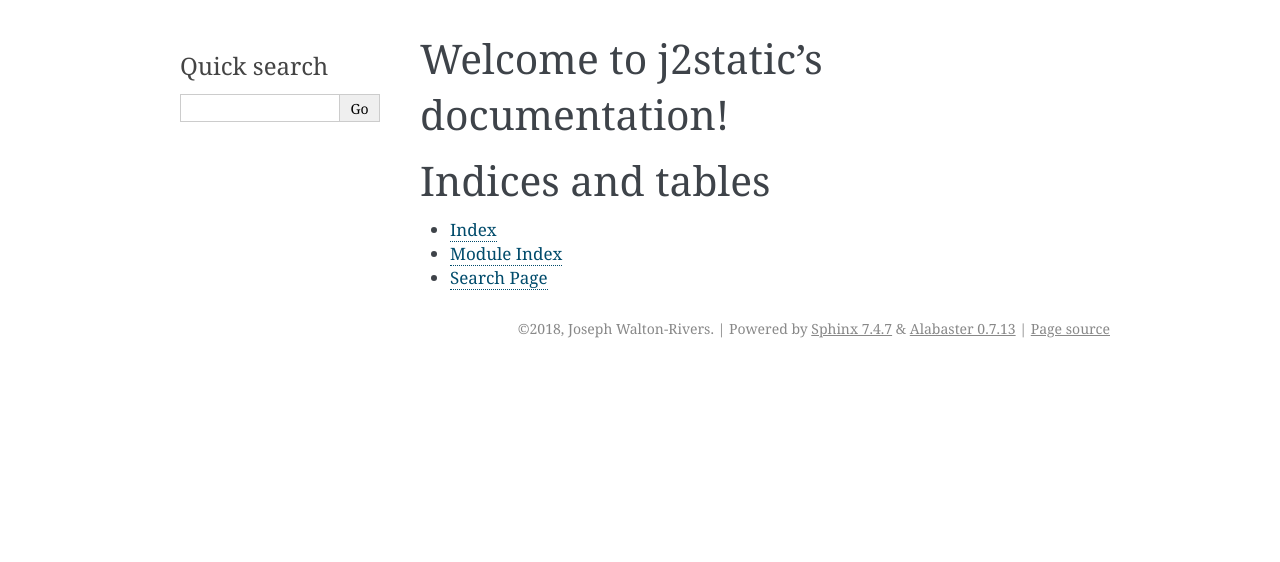
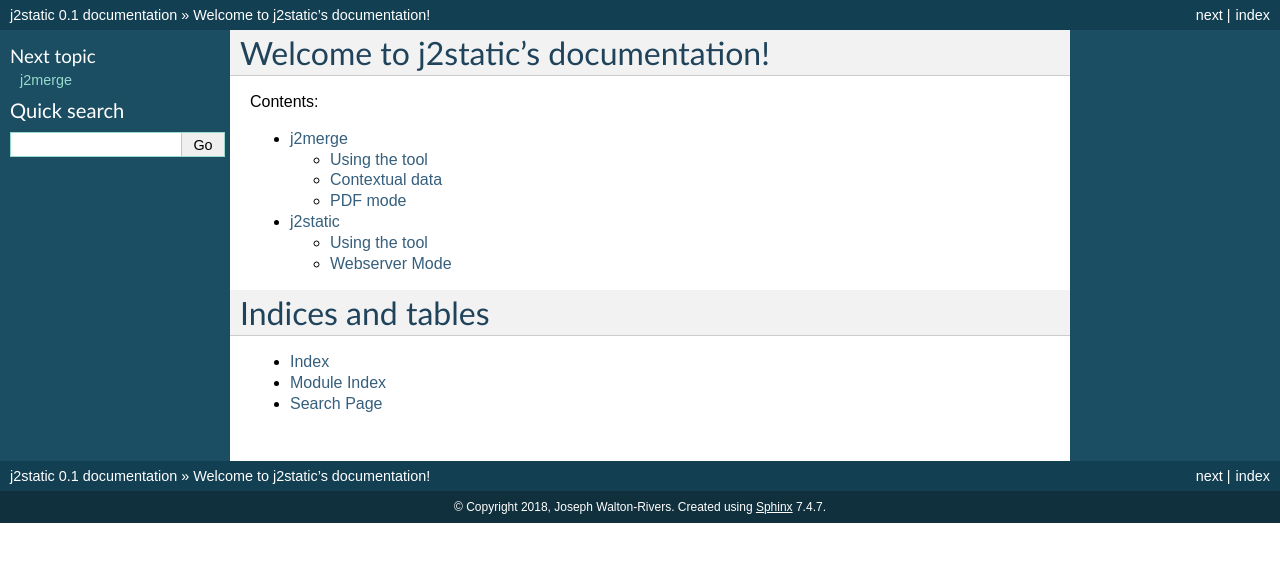
Before and after one commit to fossgalaxy/j2static, a Sphinx documentation site: the page built from docs/index.rst, in a window 1280 px wide. Shown: the top 562 px of the page. Built offline with Sphinx 7.4.7, drawn with Linux system fonts in a browser that asks for light colours.

Commit message:
fix documentation errors

```diff
--- a/docs/conf.py
+++ b/docs/conf.py
@@ -83,7 +83,7 @@
 # The theme to use for HTML and HTML Help pages.  See the documentation for
 # a list of builtin themes.
 #
-html_theme = 'alabaster'
+html_theme = 'classic'
 
 # Theme options are theme-specific and customize the look and feel of a theme
 # further.  For a list of options available for each theme, see the
--- a/docs/index.rst
+++ b/docs/index.rst
@@ -10,7 +10,8 @@
    :maxdepth: 2
    :caption: Contents:
 
-
+   merge.rst
+   generate.rst
 
 Indices and tables
 ==================
--- a/docs/merge.rst
+++ b/docs/merge.rst
@@ -1,9 +1,7 @@
 j2merge
 ====================================
 
-j2merge is a command line utilty that ships with j2static. It is a system for
- generating a set of documents from a template and a set of source data ('mail
-merge').
+j2merge is a command line utilty that ships with j2static. It is a system for generating a set of documents from a template and a set of source data ('mail merge').
 
 Using the tool
 --------------
```
Also changed, not shown: 1 other file.
